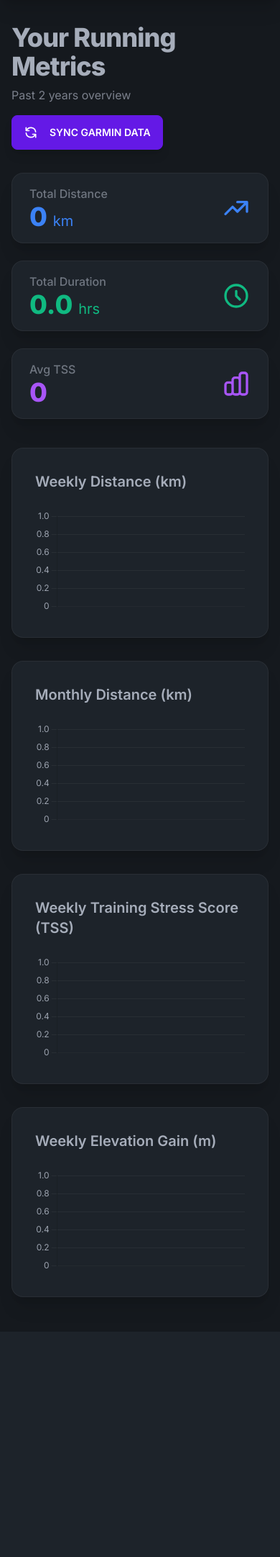
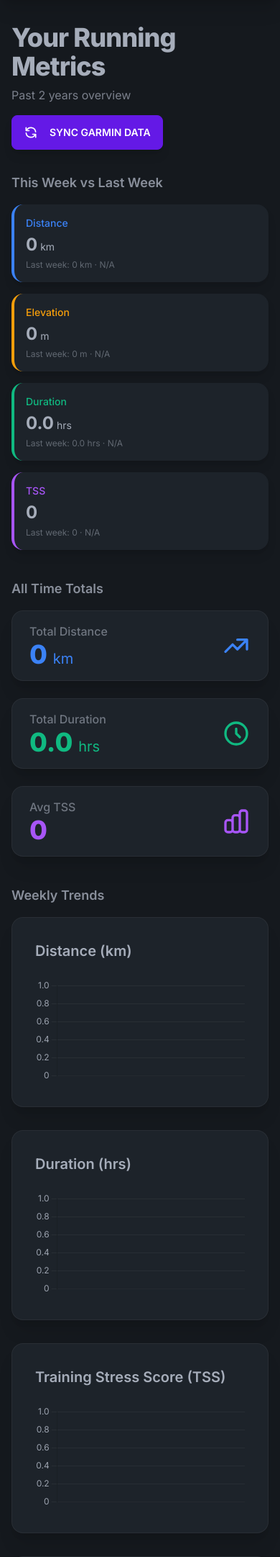
Before and after one commit to hackneychap/RunDash, a Django app: page / in a window 390 px wide. Shown: the part 64-2227 px from the top of the page at 72% size. Before the commit the page ends 1902 px from the top, so only its background shows below. Run offline with Django 5.2, Linux system fonts and the light colour scheme; data that the repository does not hold is empty; some libraries are stand-ins or nearby versions.

Commit message:
feat: add weekly duration chart and week-vs-week comparison cards
- Add weekly duration line chart (emerald, matching Total Duration colour)
- Add 'This Week vs Last Week' comparison cards for all 4 measures
  (Distance, Elevation, Duration, TSS) with proportional same-day comparison
- Section titles: 'This Week vs Last Week', 'All Time Totals', 'Weekly Trends', 'Monthly Trends'
- Colour-coded left borders on comparison cards matching all-time stat colours
- Weekly charts grouped in 2x2 grid, monthly charts below

```diff
--- a/dashboard/templates/dashboard.html
+++ b/dashboard/templates/dashboard.html
@@ -17,6 +17,76 @@
     </div>
 </div>
 
+<!-- This Week vs Last Week -->
+<h2 class="text-lg font-semibold text-base-content/80 mb-4">This Week vs Last Week</h2>
+<div class="grid grid-cols-1 sm:grid-cols-2 lg:grid-cols-4 gap-4 mb-10">
+    <!-- Distance — blue (matches Total Distance) -->
+    <div class="card bg-base-100 shadow-lg border-l-4 border-l-blue-500 p-4">
+        <div class="text-sm font-medium text-blue-500 mb-1">Distance</div>
+        <div class="flex items-baseline gap-2 mb-1">
+            <span class="text-2xl font-bold">{{ tw_dist }}<span class="text-sm font-normal ml-1">km</span></span>
+        </div>
+        <div class="text-xs text-base-content/50">
+            Last week: {{ lw_dist }} km &middot;
+            {% if pct_dist is not None %}
+                {% if pct_dist > 0 %}+{% endif %}{{ pct_dist }}%
+            {% else %}
+                N/A
+            {% endif %}
+        </div>
+    </div>
+
+    <!-- Elevation — amber (matches Elevation chart) -->
+    <div class="card bg-base-100 shadow-lg border-l-4 border-l-amber-500 p-4">
+        <div class="text-sm font-medium text-amber-500 mb-1">Elevation</div>
+        <div class="flex items-baseline gap-2 mb-1">
+            <span class="text-2xl font-bold">{{ tw_elev }}<span class="text-sm font-normal ml-1">m</span></span>
+        </div>
+        <div class="text-xs text-base-content/50">
+            Last week: {{ lw_elev }} m &middot;
+            {% if pct_elev is not None %}
+                {% if pct_elev > 0 %}+{% endif %}{{ pct_elev }}%
+            {% else %}
+                N/A
+            {% endif %}
+        </div>
+    </div>
+
+    <!-- Duration — emerald (matches Total Duration) -->
+    <div class="card bg-base-100 shadow-lg border-l-4 border-l-emerald-500 p-4">
+        <div class="text-sm font-medium text-emerald-500 mb-1">Duration</div>
+        <div class="flex items-baseline gap-2 mb-1">
+            <span class="text-2xl font-bold">{{ tw_dur }}<span class="text-sm font-normal ml-1">hrs</span></span>
+        </div>
+        <div class="text-xs text-base-content/50">
+            Last week: {{ lw_dur }} hrs &middot;
+            {% if pct_dur is not None %}
+                {% if pct_dur > 0 %}+{% endif %}{{ pct_dur }}%
+            {% else %}
+                N/A
+            {% endif %}
+        </div>
+    </div>
+
+    <!-- TSS — purple (matches Avg TSS) -->
+    <div class="card bg-base-100 shadow-lg border-l-4 border-l-purple-500 p-4">
+        <div class="text-sm font-medium text-purple-500 mb-1">TSS</div>
+        <div class="flex items-baseline gap-2 mb-1">
+            <span class="text-2xl font-bold">{{ tw_tss }}</span>
+        </div>
+        <div class="text-xs text-base-content/50">
+            Last week: {{ lw_tss }} &middot;
+            {% if pct_tss is not None %}
+                {% if pct_tss > 0 %}+{% endif %}{{ pct_tss }}%
+            {% else %}
+                N/A
+            {% endif %}
+        </div>
+    </div>
+</div>
+
+<!-- All Time Totals -->
+<h2 class="text-lg font-semibold text-base-content/80 mb-4">All Time Totals</h2>
 <div class="grid grid-cols-1 md:grid-cols-3 gap-6 mb-10">
     <div class="stat bg-base-100 rounded-2xl shadow-xl border border-white/5 relative overflow-hidden group">
         <div class="absolute inset-0 bg-gradient-to-br from-blue-500/10 to-transparent opacity-0 group-hover:opacity-100 transition-opacity"></div>
@@ -46,34 +116,45 @@
     </div>
 </div>
 
-<div class="grid grid-cols-1 lg:grid-cols-2 gap-8">
+<!-- Weekly Charts -->
+<h2 class="text-lg font-semibold text-base-content/80 mb-4">Weekly Trends</h2>
+<div class="grid grid-cols-1 lg:grid-cols-2 gap-8 mb-8">
     <div class="card bg-base-100 shadow-xl border border-white/5">
         <div class="card-body">
-            <h2 class="card-title text-xl mb-4">Weekly Distance (km)</h2>
+            <h2 class="card-title text-xl mb-4">Distance (km)</h2>
             <canvas id="weeklyChart"></canvas>
         </div>
     </div>
 
     <div class="card bg-base-100 shadow-xl border border-white/5">
         <div class="card-body">
-            <h2 class="card-title text-xl mb-4">Monthly Distance (km)</h2>
-            <canvas id="monthlyChart"></canvas>
+            <h2 class="card-title text-xl mb-4">Duration (hrs)</h2>
+            <canvas id="durationChart"></canvas>
         </div>
     </div>
-</div>
 
-<div class="grid grid-cols-1 lg:grid-cols-2 gap-8 mt-8">
     <div class="card bg-base-100 shadow-xl border border-white/5">
         <div class="card-body">
-            <h2 class="card-title text-xl mb-4">Weekly Training Stress Score (TSS)</h2>
+            <h2 class="card-title text-xl mb-4">Training Stress Score (TSS)</h2>
             <canvas id="tssChart"></canvas>
         </div>
     </div>
 
     <div class="card bg-base-100 shadow-xl border border-white/5">
         <div class="card-body">
-            <h2 class="card-title text-xl mb-4">Weekly Elevation Gain (m)</h2>
+            <h2 class="card-title text-xl mb-4">Elevation Gain (m)</h2>
             <canvas id="elevationChart"></canvas>
+        </div>
+    </div>
+</div>
+
+<!-- Monthly Charts -->
+<h2 class="text-lg font-semibold text-base-content/80 mb-4">Monthly Trends</h2>
+<div class="grid grid-cols-1 lg:grid-cols-2 gap-8">
+    <div class="card bg-base-100 shadow-xl border border-white/5">
+        <div class="card-body">
+            <h2 class="card-title text-xl mb-4">Monthly Distance (km)</h2>
+            <canvas id="monthlyChart"></canvas>
         </div>
     </div>
 </div>
@@ -96,6 +177,34 @@
                 borderColor: 'rgba(59, 130, 246, 1)',
                 borderWidth: 1,
                 borderRadius: 4
+            }]
+        },
+        options: {
+            responsive: true,
+            plugins: {
+                legend: { display: false }
+            },
+            scales: {
+                y: { beginAtZero: true, grid: { color: 'rgba(255,255,255,0.05)' } },
+                x: { grid: { display: false } }
+            }
+        }
+    });
+
+    // Duration Chart
+    const ctxDuration = document.getElementById('durationChart').getContext('2d');
+    new Chart(ctxDuration, {
+        type: 'line',
+        data: {
+            labels: {{ weekly_labels|safe }},
+            datasets: [{
+                label: 'Duration (hrs)',
+                data: {{ weekly_duration|safe }},
+                backgroundColor: 'rgba(16, 185, 129, 0.1)',
+                borderColor: 'rgba(16, 185, 129, 1)',
+                borderWidth: 2,
+                tension: 0.4,
+                fill: true
             }]
         },
         options: {
--- a/dashboard/views.py
+++ b/dashboard/views.py
@@ -1,6 +1,7 @@
 import json
 import os
 import time
+from datetime import date, datetime, timedelta
 from django.shortcuts import render
 from django.db.models import Sum, Avg
 from django.db.models.functions import TruncWeek, TruncMonth
@@ -41,17 +42,48 @@ def dashboard(request):
         total_tss=Sum('tss')
     ).order_by('month')
 
-    weekly_labels, weekly_km, weekly_tss, weekly_elevation = [], [], [], []
+    weekly_labels, weekly_km, weekly_tss, weekly_elevation, weekly_duration = [], [], [], [], []
     for stat in weekly_stats:
         weekly_labels.append(stat['week'].strftime('%Y-%m-%d') if stat['week'] else '')
         weekly_km.append(round(stat['total_km'], 1) if stat['total_km'] else 0)
         weekly_tss.append(round(stat['total_tss'], 1) if stat['total_tss'] else 0)
         weekly_elevation.append(round(stat['total_elevation'], 1) if stat['total_elevation'] else 0)
+        weekly_duration.append(round((stat['total_duration'] or 0) / 60, 1))
 
     monthly_labels, monthly_km = [], []
     for stat in monthly_stats:
         monthly_labels.append(stat['month'].strftime('%Y-%m') if stat['month'] else '')
         monthly_km.append(round(stat['total_km'], 1) if stat['total_km'] else 0)
+
+    # Week-vs-week comparison (proportional: same days into the week)
+    today = date.today()
+    this_week_start = today - timedelta(days=today.weekday())  # Most recent Monday
+    last_week_start = this_week_start - timedelta(days=7)
+    last_week_same_point = last_week_start + (today - this_week_start)
+
+    this_week_qs = RunActivity.objects.filter(date__gte=this_week_start, date__lte=today)
+    last_week_qs = RunActivity.objects.filter(date__gte=last_week_start, date__lte=last_week_same_point)
+
+    tw_agg = this_week_qs.aggregate(
+        d=Sum('distance_km'), e=Sum('elevation_gain'),
+        dur=Sum('duration_minutes'), t=Sum('tss'))
+    lw_agg = last_week_qs.aggregate(
+        d=Sum('distance_km'), e=Sum('elevation_gain'),
+        dur=Sum('duration_minutes'), t=Sum('tss'))
+
+    tw_dist = round(tw_agg['d'] or 0, 1)
+    lw_dist = round(lw_agg['d'] or 0, 1)
+    tw_elev = round(tw_agg['e'] or 0, 1)
+    lw_elev = round(lw_agg['e'] or 0, 1)
+    tw_dur  = round((tw_agg['dur'] or 0) / 60, 1)
+    lw_dur  = round((lw_agg['dur'] or 0) / 60, 1)
+    tw_tss  = round(tw_agg['t'] or 0, 1)
+    lw_tss  = round(lw_agg['t'] or 0, 1)
+
+    def pct(this, last):
+        if last == 0:
+            return None
+        return round(((this - last) / last) * 100, 1)
 
     context = {
         'total_km': round(total_km, 2),
@@ -61,8 +93,14 @@ def dashboard(request):
         'weekly_km': json.dumps(weekly_km),
         'weekly_tss': json.dumps(weekly_tss),
         'weekly_elevation': json.dumps(weekly_elevation),
+        'weekly_duration': json.dumps(weekly_duration),
         'monthly_labels': json.dumps(monthly_labels),
         'monthly_km': json.dumps(monthly_km),
+        # Week-vs-week comparison cards
+        'tw_dist': tw_dist, 'lw_dist': lw_dist, 'pct_dist': pct(tw_dist, lw_dist),
+        'tw_elev': tw_elev, 'lw_elev': lw_elev, 'pct_elev': pct(tw_elev, lw_elev),
+        'tw_dur': tw_dur, 'lw_dur': lw_dur, 'pct_dur': pct(tw_dur, lw_dur),
+        'tw_tss': tw_tss, 'lw_tss': lw_tss, 'pct_tss': pct(tw_tss, lw_tss),
     }
     return render(request, 'dashboard.html', context)
 
```
